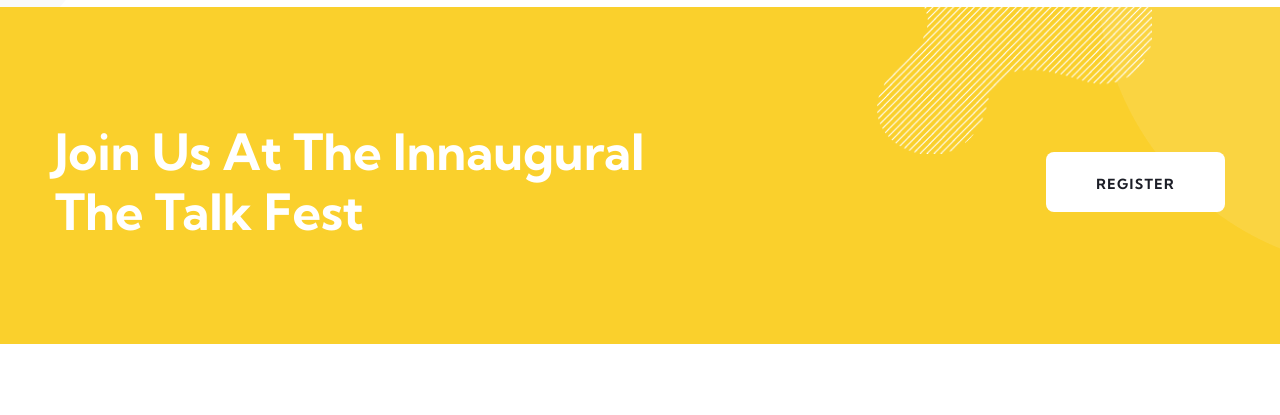
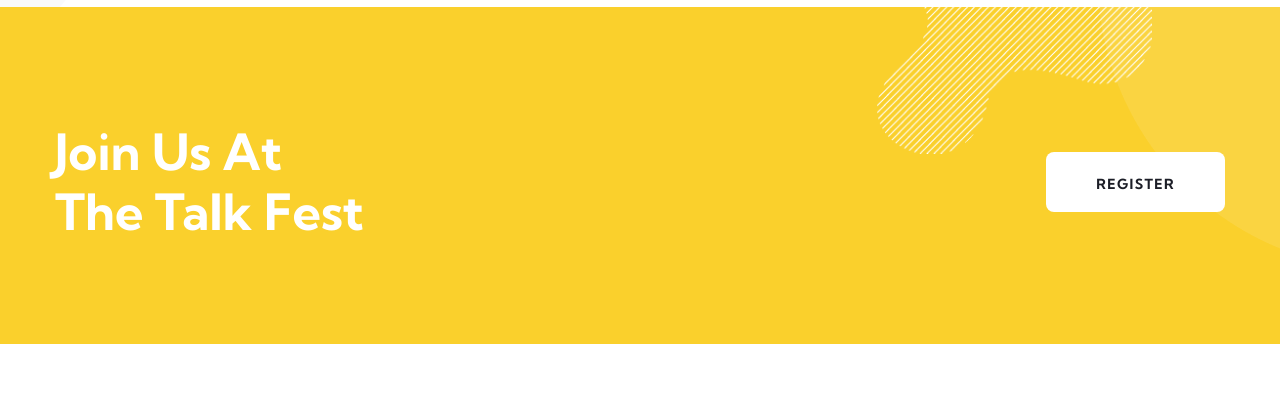
Before and after one commit to sym-edu/Website, a plain HTML site: page index.html in a window 1280 px wide. Shown: the part 1080-1495 px from the top of the page. Drawn offline with Linux system fonts and the light colour scheme; files whose address does not match are found by name.

```diff
--- a/index.html
+++ b/index.html
@@ -300,7 +300,7 @@
                                     src="assets/images/shapes/thm-shape3.png" alt="" /></div>
                             <div class="registration-two__left">
                                 <!-- <h2 class="registration-two__left-text">Start Your Career With<br>Speak Your Mind Education</h2> -->
-								<h2 class="registration-two__left-text">Join us at the innaugural<br>The Talk Fest</h2>
+				<h2 class="registration-two__left-text">Join us at <br>The Talk Fest</h2>
                             </div>
                             <div class="registration-two__right">
                                 <div class="registration-two__right-btn">
```
